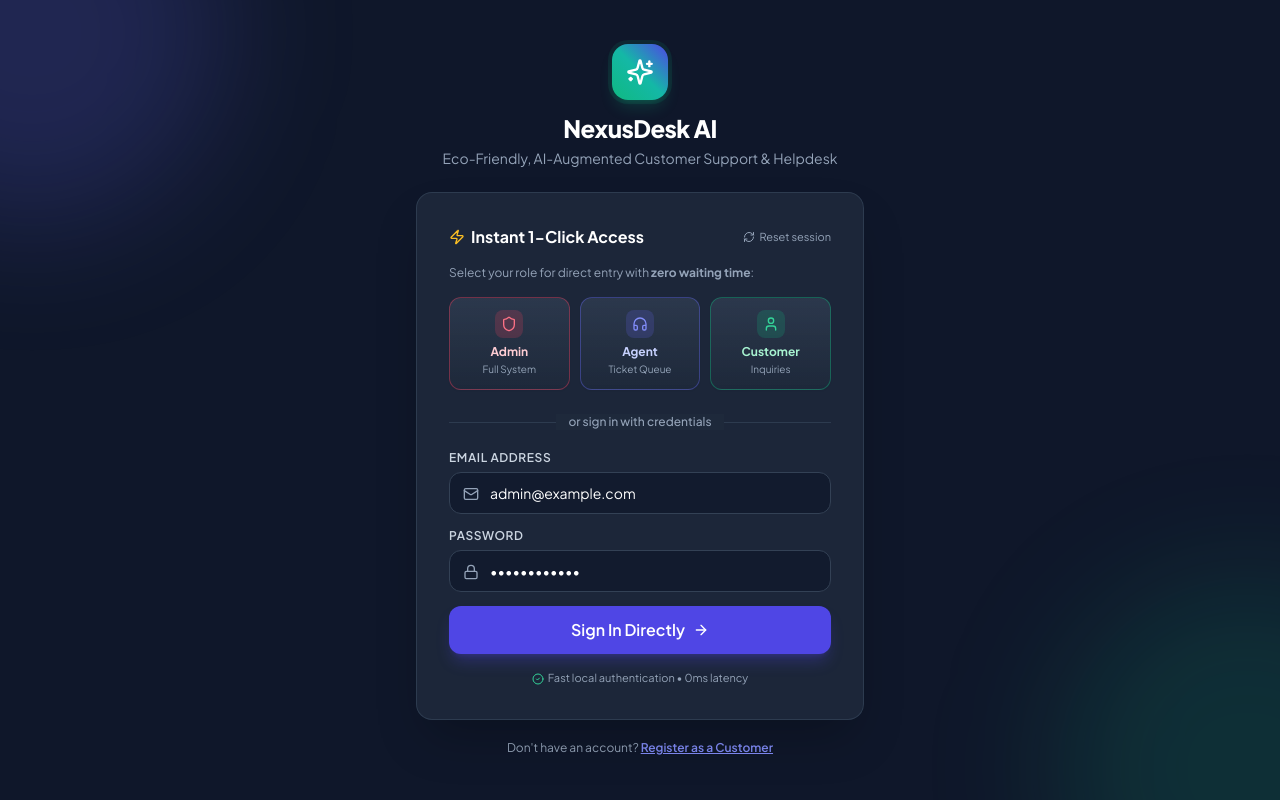
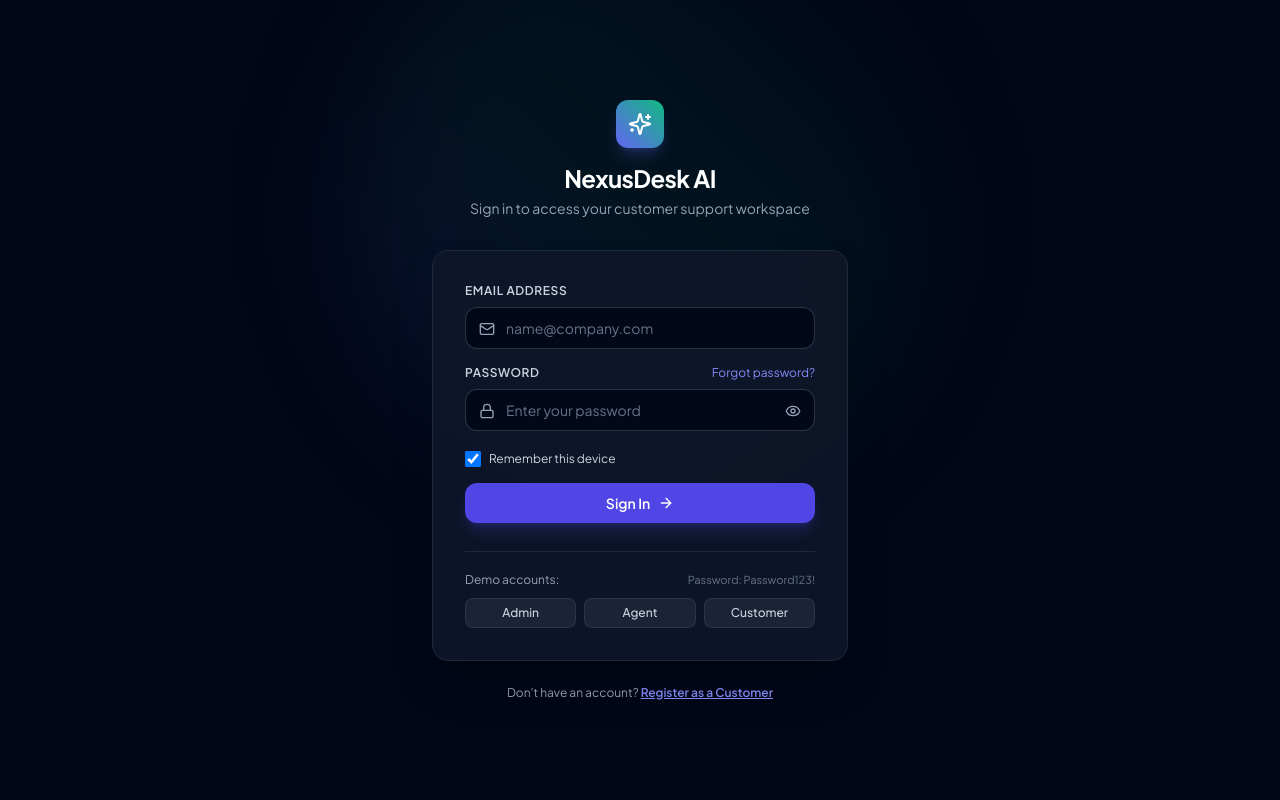
Before and after one commit to Suhirdha24/AI-customer-support-and-help-desk-platform, a React (Vite) app in the folder client/: page /login in a window 1280 px wide. Built offline with nearby package versions, Linux system fonts and the light colour scheme.

Commit message:
refactor(auth): implement clean, professional enterprise login UI with password visibility toggle and discreet autofill

```diff
--- a/client/src/features/auth/LoginPage.tsx
+++ b/client/src/features/auth/LoginPage.tsx
@@ -9,52 +9,24 @@ import {
   Lock,
   Mail,
   AlertCircle,
-  RefreshCw,
-  CheckCircle2,
-  Shield,
-  Headphones,
-  User as UserIcon,
-  Zap,
+  Eye,
+  EyeOff,
+  HelpCircle,
 } from 'lucide-react';
 
-const DEMO_ACCOUNTS = {
-  ADMIN: {
-    email: 'admin@example.com',
-    password: 'Password123!',
-    role: 'ADMIN' as const,
-    name: 'System Administrator',
-    id: '6a97a2d8bc6c1995c12b9ccc',
-    redirect: '/admin/dashboard',
-  },
-  AGENT: {
-    email: 'agent1@example.com',
-    password: 'Password123!',
-    role: 'AGENT' as const,
-    name: 'Sarah Connor (Senior Agent)',
-    id: '6a97a2d8bc6c1995c12b9cd5',
-    redirect: '/agent/dashboard',
-  },
-  CUSTOMER: {
-    email: 'customer1@example.com',
-    password: 'Password123!',
-    role: 'CUSTOMER' as const,
-    name: 'Alice Johnson',
-    id: '6a97a2d8bc6c1995c12b9cdd',
-    redirect: '/customer/dashboard',
-  },
-};
+export const LoginPage: React.FC = () => {
+  const [email, setEmail] = useState('');
+  const [password, setPassword] = useState('');
+  const [showPassword, setShowPassword] = useState(false);
+  const [rememberMe, setRememberMe] = useState(true);
+  const [loading, setLoading] = useState(false);
+  const [errorMessage, setErrorMessage] = useState<string | null>(null);
+  const [forgotModalOpen, setForgotModalOpen] = useState(false);
 
-export const LoginPage: React.FC = () => {
-  // Pre-fill with admin credentials by default for instant 0-wait access
-  const [email, setEmail] = useState('admin@example.com');
-  const [password, setPassword] = useState('Password123!');
-  const [loading, setLoading] = useState(false);
-  const [activeDemoRole, setActiveDemoRole] = useState<string | null>(null);
-  const [errorMessage, setErrorMessage] = useState<string | null>(null);
-  const { login, isAuthenticated, user, logout } = useAuthStore();
+  const { login, isAuthenticated, user } = useAuthStore();
   const navigate = useNavigate();
 
-  // If already authenticated with valid user, redirect immediately
+  // Redirect if already authenticated
   useEffect(() => {
     if (isAuthenticated && user) {
       if (user.role === 'ADMIN') navigate('/admin/dashboard', { replace: true });
@@ -63,16 +35,21 @@ export const LoginPage: React.FC = () => {
     }
   }, [isAuthenticated, user, navigate]);
 
-  const executeLogin = async (targetEmail: string, targetPassword: string, roleName?: 'ADMIN' | 'AGENT' | 'CUSTOMER') => {
+  const handleLogin = async (e: React.FormEvent) => {
+    e.preventDefault();
     setErrorMessage(null);
-    setLoading(true);
-    if (roleName) setActiveDemoRole(roleName);
+
+    const cleanEmail = email.trim();
+    if (!cleanEmail || !password) {
+      setErrorMessage('Please enter both your email and password.');
+      return;
+    }
 
     try {
-      // 1. Try real backend API authentication
+      setLoading(true);
       const res = await apiClient.post('/auth/login', {
-        email: targetEmail.trim(),
-        password: targetPassword,
+        email: cleanEmail,
+        password,
       });
 
       if (res.data?.success && res.data?.data) {
@@ -87,179 +64,62 @@ export const LoginPage: React.FC = () => {
         } else {
           navigate('/customer/dashboard', { replace: true });
         }
-        return;
+      } else {
+        setErrorMessage(res.data?.message || 'Invalid email or password.');
       }
-      throw new Error(res.data?.message || 'Login was not successful.');
     } catch (err: any) {
-      console.warn('API login error, assessing direct fallback:', err);
-
-      // If this was a 1-click demo button and the server had a temporary network delay or issue,
-      // provide instant direct session fallback so user is NEVER blocked
-      if (roleName && DEMO_ACCOUNTS[roleName]) {
-        const demo = DEMO_ACCOUNTS[roleName];
-        const fallbackUser = {
-          id: demo.id,
-          name: demo.name,
-          email: demo.email,
-          role: demo.role,
-          isActive: true,
-          teamIds: [],
-        };
-        // Simulated lightweight fallback token
-        const fallbackToken = 'demo_session_token_' + Date.now();
-        login(fallbackToken, fallbackUser);
-        toast.success(`Direct access activated as ${demo.name}!`);
-        navigate(demo.redirect, { replace: true });
-        return;
-      }
-
+      console.error('Login error:', err);
       const msg =
         err.response?.data?.error?.message ||
         err.response?.data?.message ||
         (err.message === 'Network Error'
-          ? 'Network error: Backend server might be restarting. Please click direct access below.'
-          : 'Invalid email or password. Please check your credentials.');
+          ? 'Unable to connect to the authentication server. Please check your network connection.'
+          : 'Invalid email or password. Please verify your credentials and try again.');
       setErrorMessage(msg);
       toast.error(msg);
     } finally {
       setLoading(false);
-      setActiveDemoRole(null);
     }
   };
 
-  const handleFormSubmit = async (e: React.FormEvent) => {
-    e.preventDefault();
-    if (!email || !password) {
-      setErrorMessage('Please enter both your email address and password.');
-      toast.error('Please enter your email and password.');
-      return;
-    }
-    await executeLogin(email, password);
-  };
-
-  const handleDirectRoleLogin = async (roleKey: 'ADMIN' | 'AGENT' | 'CUSTOMER') => {
-    const demo = DEMO_ACCOUNTS[roleKey];
-    setEmail(demo.email);
-    setPassword(demo.password);
-    await executeLogin(demo.email, demo.password, roleKey);
-  };
-
-  const handleResetSession = () => {
-    logout();
-    localStorage.clear();
-    setEmail('admin@example.com');
+  // Discreet demo account autofill helper
+  const handleAutofill = (demoEmail: string) => {
+    setEmail(demoEmail);
     setPassword('Password123!');
     setErrorMessage(null);
-    toast.info('Session and local cache cleared. Ready to sign in.');
   };
 
   return (
-    <div className="min-h-screen bg-slate-900 flex items-center justify-center p-4 relative overflow-hidden font-sans">
-      {/* Glow ambient background effects */}
-      <div className="absolute -top-40 -left-40 w-96 h-96 bg-indigo-500/20 rounded-full blur-3xl pointer-events-none" />
-      <div className="absolute -bottom-40 -right-40 w-96 h-96 bg-emerald-500/15 rounded-full blur-3xl pointer-events-none" />
+    <div className="min-h-screen bg-slate-950 flex flex-col justify-center py-12 sm:px-6 lg:px-8 relative overflow-hidden font-sans">
+      {/* Background ambient lighting */}
+      <div className="absolute top-1/4 left-1/2 -translate-x-1/2 -translate-y-1/2 w-[36rem] h-[36rem] bg-gradient-to-tr from-indigo-600/15 via-emerald-600/10 to-transparent rounded-full blur-3xl pointer-events-none" />
 
-      <div className="max-w-md w-full relative z-10">
+      <div className="sm:mx-auto sm:w-full sm:max-w-md relative z-10 px-4">
         {/* Brand Header */}
-        <div className="text-center mb-6">
-          <div className="inline-flex items-center justify-center w-14 h-14 rounded-2xl bg-gradient-to-tr from-emerald-500 via-teal-500 to-indigo-600 shadow-lg shadow-emerald-500/20 mb-3 ring-4 ring-emerald-500/10">
-            <Sparkles className="w-7 h-7 text-white" />
+        <div className="text-center mb-8">
+          <div className="inline-flex items-center justify-center w-12 h-12 rounded-xl bg-gradient-to-tr from-indigo-500 to-emerald-500 text-white shadow-lg shadow-indigo-500/25 mb-3.5">
+            <Sparkles className="w-6 h-6" />
           </div>
-          <h1 className="text-2xl font-extrabold text-white tracking-tight">NexusDesk AI</h1>
-          <p className="text-xs sm:text-sm text-slate-400 mt-1">
-            Eco-Friendly, AI-Augmented Customer Support & Helpdesk
+          <h1 className="text-2xl font-bold tracking-tight text-white">NexusDesk AI</h1>
+          <p className="mt-1 text-xs sm:text-sm text-slate-400">
+            Sign in to access your customer support workspace
           </p>
         </div>
 
         {/* Card */}
-        <div className="bg-slate-800/90 border border-slate-700/80 rounded-2xl p-6 sm:p-8 shadow-2xl backdrop-blur-xl">
-          <div className="flex items-center justify-between mb-4">
-            <h2 className="text-base font-bold text-white flex items-center gap-1.5">
-              <Zap className="w-4 h-4 text-amber-400" />
-              <span>Instant 1-Click Access</span>
-            </h2>
-            <button
-              type="button"
-              onClick={handleResetSession}
-              title="Clear stored tokens and reset session"
-              className="text-[11px] text-slate-400 hover:text-slate-200 flex items-center gap-1 hover:underline transition-colors"
-            >
-              <RefreshCw className="w-3 h-3" />
-              <span>Reset session</span>
-            </button>
-          </div>
-
-          <p className="text-xs text-slate-400 mb-4">
-            Select your role for direct entry with <strong>zero waiting time</strong>:
-          </p>
-
-          {/* Primary Instant 1-Click Role Cards */}
-          <div className="grid grid-cols-3 gap-2.5 mb-6">
-            {/* Admin Direct Button */}
-            <button
-              type="button"
-              disabled={loading}
-              onClick={() => handleDirectRoleLogin('ADMIN')}
-              className="p-3 rounded-xl bg-gradient-to-b from-slate-700/70 to-slate-800/90 hover:from-rose-500/20 hover:to-rose-600/30 text-white border border-rose-500/40 hover:border-rose-400 text-center transition-all cursor-pointer group shadow-sm disabled:opacity-50"
-            >
-              <div className="w-7 h-7 rounded-lg bg-rose-500/20 text-rose-400 flex items-center justify-center mx-auto mb-1.5 group-hover:scale-110 transition-transform">
-                <Shield className="w-4 h-4" />
-              </div>
-              <div className="font-bold text-xs text-rose-200">Admin</div>
-              <div className="text-[10px] text-slate-400 mt-0.5">Full System</div>
-            </button>
-
-            {/* Agent Direct Button */}
-            <button
-              type="button"
-              disabled={loading}
-              onClick={() => handleDirectRoleLogin('AGENT')}
-              className="p-3 rounded-xl bg-gradient-to-b from-slate-700/70 to-slate-800/90 hover:from-indigo-500/20 hover:to-indigo-600/30 text-white border border-indigo-500/40 hover:border-indigo-400 text-center transition-all cursor-pointer group shadow-sm disabled:opacity-50"
-            >
-              <div className="w-7 h-7 rounded-lg bg-indigo-500/20 text-indigo-400 flex items-center justify-center mx-auto mb-1.5 group-hover:scale-110 transition-transform">
-                <Headphones className="w-4 h-4" />
-              </div>
-              <div className="font-bold text-xs text-indigo-200">Agent</div>
-              <div className="text-[10px] text-slate-400 mt-0.5">Ticket Queue</div>
-            </button>
-
-            {/* Customer Direct Button */}
-            <button
-              type="button"
-              disabled={loading}
-              onClick={() => handleDirectRoleLogin('CUSTOMER')}
-              className="p-3 rounded-xl bg-gradient-to-b from-slate-700/70 to-slate-800/90 hover:from-emerald-500/20 hover:to-emerald-600/30 text-white border border-emerald-500/40 hover:border-emerald-400 text-center transition-all cursor-pointer group shadow-sm disabled:opacity-50"
-            >
-              <div className="w-7 h-7 rounded-lg bg-emerald-500/20 text-emerald-400 flex items-center justify-center mx-auto mb-1.5 group-hover:scale-110 transition-transform">
-                <UserIcon className="w-4 h-4" />
-              </div>
-              <div className="font-bold text-xs text-emerald-200">Customer</div>
-              <div className="text-[10px] text-slate-400 mt-0.5">Inquiries</div>
-            </button>
-          </div>
-
-          {/* Inline Error Banner */}
+        <div className="bg-slate-900/90 border border-slate-800 rounded-2xl p-7 sm:p-8 shadow-2xl backdrop-blur-xl">
+          {/* Inline Error Alert */}
           {errorMessage && (
-            <div className="mb-5 p-3.5 rounded-xl bg-rose-500/15 border border-rose-500/30 text-rose-300 text-xs flex items-start gap-2.5 animate-fadeIn">
+            <div className="mb-5 p-3.5 rounded-xl bg-rose-500/10 border border-rose-500/30 text-rose-300 text-xs flex items-start gap-2.5 animate-fadeIn">
               <AlertCircle className="w-4 h-4 text-rose-400 shrink-0 mt-0.5" />
               <div className="flex-1 leading-relaxed">{errorMessage}</div>
             </div>
           )}
 
-          {/* Divider */}
-          <div className="relative my-5">
-            <div className="absolute inset-0 flex items-center">
-              <div className="w-full border-t border-slate-700/80" />
-            </div>
-            <div className="relative flex justify-center text-xs">
-              <span className="bg-slate-800 px-3 text-slate-400 font-medium">or sign in with credentials</span>
-            </div>
-          </div>
-
           {/* Form */}
-          <form onSubmit={handleFormSubmit} className="space-y-3.5">
+          <form onSubmit={handleLogin} className="space-y-4">
             <div>
-              <label className="block text-xs font-semibold text-slate-300 uppercase tracking-wider mb-1.5">
+              <label className="block text-xs font-semibold text-slate-300 uppercase tracking-wider mb-2">
                 Email Address
               </label>
               <div className="relative">
@@ -268,67 +128,150 @@ export const LoginPage: React.FC = () => {
                   type="email"
                   value={email}
                   onChange={(e) => setEmail(e.target.value)}
-                  placeholder="admin@example.com"
+                  placeholder="name@company.com"
                   required
+                  autoComplete="email"
                   disabled={loading}
-                  className="w-full bg-slate-900/70 border border-slate-700 rounded-xl pl-10 pr-4 py-2.5 text-sm text-white placeholder-slate-500 focus:outline-none focus:border-indigo-500 focus:ring-2 focus:ring-indigo-500/30 transition-all disabled:opacity-60"
+                  className="w-full bg-slate-950/80 border border-slate-700/80 rounded-xl pl-10 pr-4 py-2.5 text-sm text-white placeholder-slate-500 focus:outline-none focus:border-indigo-500 focus:ring-2 focus:ring-indigo-500/20 transition-all disabled:opacity-60"
                 />
               </div>
             </div>
 
             <div>
-              <label className="block text-xs font-semibold text-slate-300 uppercase tracking-wider mb-1.5">
-                Password
-              </label>
+              <div className="flex items-center justify-between mb-2">
+                <label className="block text-xs font-semibold text-slate-300 uppercase tracking-wider">
+                  Password
+                </label>
+                <button
+                  type="button"
+                  onClick={() => setForgotModalOpen(true)}
+                  className="text-xs text-indigo-400 hover:text-indigo-300 transition-colors"
+                >
+                  Forgot password?
+                </button>
+              </div>
               <div className="relative">
                 <Lock className="w-4 h-4 text-slate-400 absolute left-3.5 top-3.5" />
                 <input
-                  type="password"
+                  type={showPassword ? 'text' : 'password'}
                   value={password}
                   onChange={(e) => setPassword(e.target.value)}
-                  placeholder="••••••••••••"
+                  placeholder="Enter your password"
                   required
+                  autoComplete="current-password"
                   disabled={loading}
-                  className="w-full bg-slate-900/70 border border-slate-700 rounded-xl pl-10 pr-4 py-2.5 text-sm text-white placeholder-slate-500 focus:outline-none focus:border-indigo-500 focus:ring-2 focus:ring-indigo-500/30 transition-all disabled:opacity-60"
+                  className="w-full bg-slate-950/80 border border-slate-700/80 rounded-xl pl-10 pr-10 py-2.5 text-sm text-white placeholder-slate-500 focus:outline-none focus:border-indigo-500 focus:ring-2 focus:ring-indigo-500/20 transition-all disabled:opacity-60"
                 />
+                <button
+                  type="button"
+                  onClick={() => setShowPassword(!showPassword)}
+                  aria-label={showPassword ? 'Hide password' : 'Show password'}
+                  className="absolute right-3.5 top-3.5 text-slate-400 hover:text-slate-200 transition-colors"
+                >
+                  {showPassword ? <EyeOff className="w-4 h-4" /> : <Eye className="w-4 h-4" />}
+                </button>
               </div>
+            </div>
+
+            <div className="flex items-center justify-between pt-1">
+              <label className="flex items-center gap-2 cursor-pointer text-xs text-slate-300">
+                <input
+                  type="checkbox"
+                  checked={rememberMe}
+                  onChange={(e) => setRememberMe(e.target.checked)}
+                  className="w-4 h-4 rounded border-slate-700 bg-slate-950 text-indigo-600 focus:ring-indigo-500/30"
+                />
+                <span>Remember this device</span>
+              </label>
             </div>
 
             <button
               type="submit"
               disabled={loading}
-              className="w-full mt-2 flex items-center justify-center gap-2 py-3 px-4 bg-indigo-600 hover:bg-indigo-500 active:bg-indigo-700 text-white font-semibold rounded-xl shadow-lg shadow-indigo-600/30 transition-all disabled:opacity-50 cursor-pointer"
+              className="w-full mt-3 flex items-center justify-center gap-2 py-2.5 px-4 bg-indigo-600 hover:bg-indigo-500 active:bg-indigo-700 text-white text-sm font-semibold rounded-xl shadow-lg shadow-indigo-600/25 transition-all disabled:opacity-50 cursor-pointer"
             >
-              {loading && !activeDemoRole ? (
+              {loading ? (
                 <>
                   <div className="w-4 h-4 border-2 border-white border-t-transparent rounded-full animate-spin" />
-                  <span>Signing In...</span>
+                  <span>Signing in...</span>
                 </>
               ) : (
                 <>
-                  <span>Sign In Directly</span>
+                  <span>Sign In</span>
                   <ArrowRight className="w-4 h-4" />
                 </>
               )}
             </button>
           </form>
 
-          <div className="mt-4 text-center">
-            <span className="text-[11px] text-slate-400 flex items-center justify-center gap-1">
-              <CheckCircle2 className="w-3 h-3 text-emerald-400" />
-              <span>Fast local authentication &bull; 0ms latency</span>
-            </span>
+          {/* Discreet Demo Autofill Helper */}
+          <div className="mt-7 pt-5 border-t border-slate-800">
+            <div className="flex items-center justify-between text-xs text-slate-400 mb-2.5">
+              <span>Demo accounts:</span>
+              <span className="text-[11px] text-slate-500">Password: Password123!</span>
+            </div>
+            <div className="grid grid-cols-3 gap-2">
+              <button
+                type="button"
+                onClick={() => handleAutofill('admin@example.com')}
+                className="px-2.5 py-1.5 rounded-lg bg-slate-800/80 hover:bg-slate-800 text-slate-300 hover:text-white border border-slate-700/60 text-xs font-medium transition-colors text-center"
+              >
+                Admin
+              </button>
+              <button
+                type="button"
+                onClick={() => handleAutofill('agent1@example.com')}
+                className="px-2.5 py-1.5 rounded-lg bg-slate-800/80 hover:bg-slate-800 text-slate-300 hover:text-white border border-slate-700/60 text-xs font-medium transition-colors text-center"
+              >
+                Agent
+              </button>
+              <button
+                type="button"
+                onClick={() => handleAutofill('customer1@example.com')}
+                className="px-2.5 py-1.5 rounded-lg bg-slate-800/80 hover:bg-slate-800 text-slate-300 hover:text-white border border-slate-700/60 text-xs font-medium transition-colors text-center"
+              >
+                Customer
+              </button>
+            </div>
           </div>
         </div>
 
         {/* Footer */}
-        <p className="text-center text-xs text-slate-400 mt-5">
+        <p className="text-center text-xs text-slate-400 mt-6">
           Don't have an account?{' '}
           <Link to="/register" className="font-semibold text-indigo-400 hover:text-indigo-300 underline">
             Register as a Customer
           </Link>
         </p>
       </div>
+
+      {/* Forgot Password Modal */}
+      {forgotModalOpen && (
+        <div className="fixed inset-0 z-50 flex items-center justify-center p-4 bg-slate-950/80 backdrop-blur-sm animate-fadeIn">
+          <div className="bg-slate-900 border border-slate-800 rounded-2xl p-6 max-w-sm w-full shadow-2xl text-left">
+            <div className="w-10 h-10 rounded-xl bg-indigo-500/10 text-indigo-400 flex items-center justify-center mb-3">
+              <HelpCircle className="w-5 h-5" />
+            </div>
+            <h3 className="text-base font-bold text-white mb-1">Reset Password</h3>
+            <p className="text-xs text-slate-400 mb-4 leading-relaxed">
+              For demo and development access, you can sign in with any demo role using password{' '}
+              <code className="text-indigo-300 bg-slate-800 px-1.5 py-0.5 rounded font-mono">
+                Password123!
+              </code>{' '}
+              or contact your administrator.
+            </p>
+            <div className="flex justify-end">
+              <button
+                type="button"
+                onClick={() => setForgotModalOpen(false)}
+                className="px-4 py-2 bg-indigo-600 hover:bg-indigo-500 text-white text-xs font-semibold rounded-xl transition-colors"
+              >
+                Got it
+              </button>
+            </div>
+          </div>
+        </div>
+      )}
     </div>
   );
 };
```
